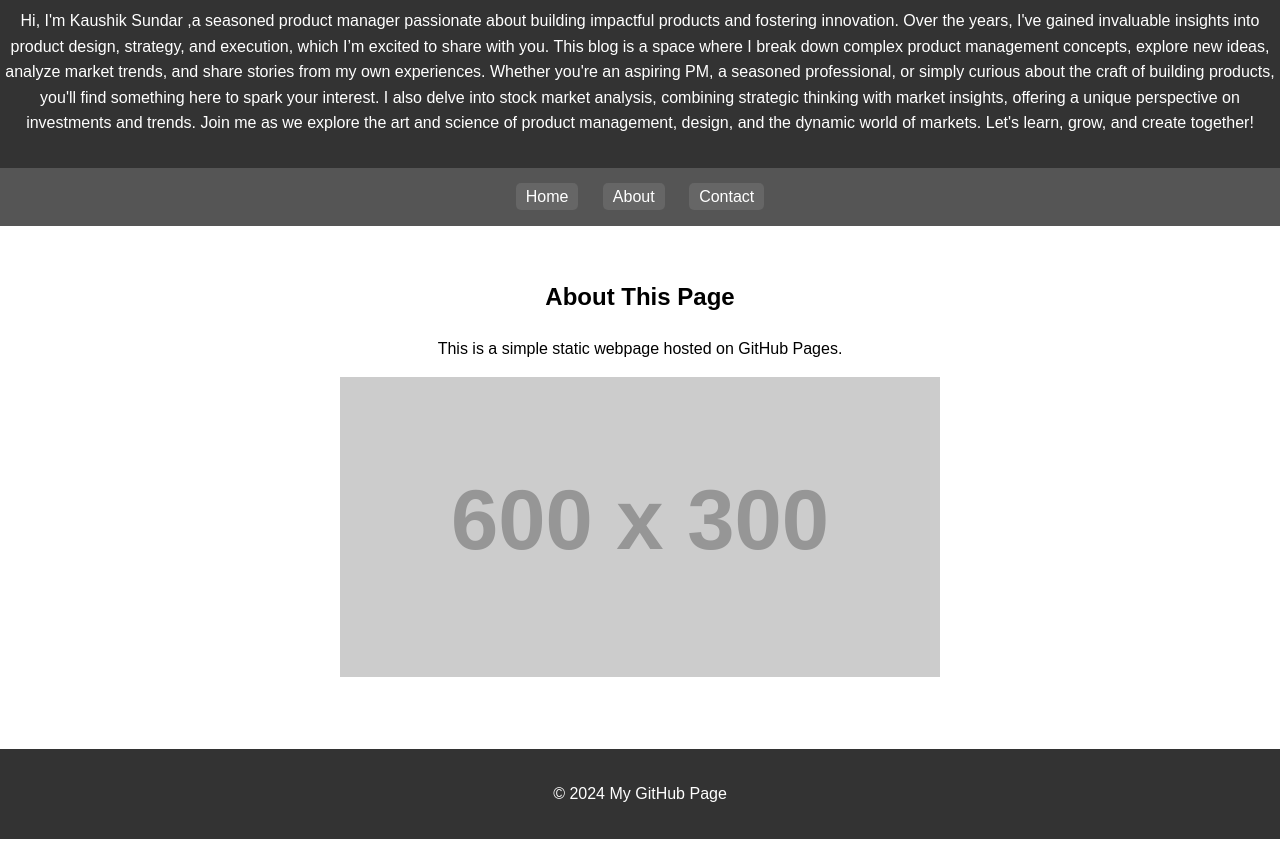
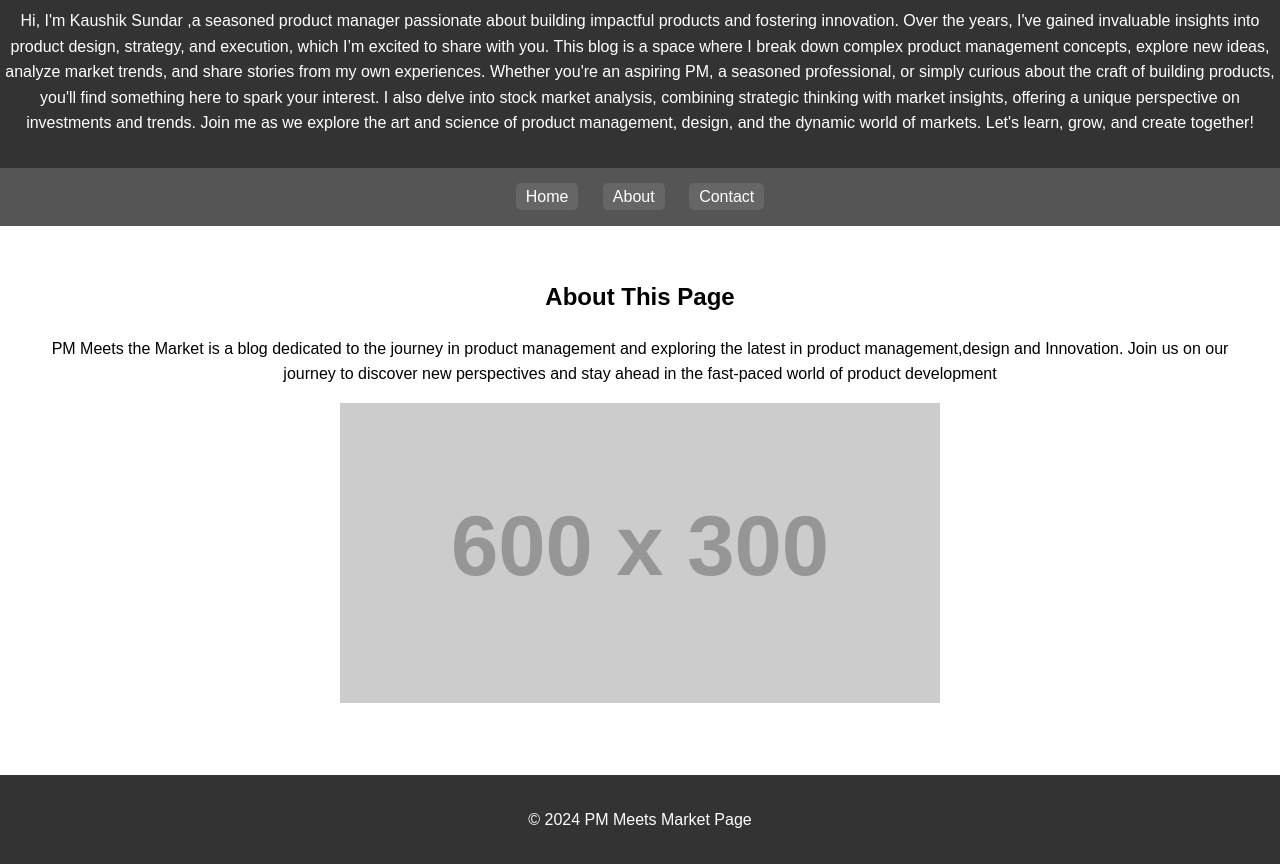
Before and after one commit to kaushiksundar-pm/kaushiksundar-pm.github.io, a plain HTML site: page index.html in a window 1280 px wide. Shown: the part 102-966 px from the top of the page. Before the commit the page ends 941 px from the top, so only its background shows below. Drawn offline with Linux system fonts and the light colour scheme; placeholder pictures from the web are drawn by us.

Commit message:
Update index.html

```diff
--- a/index.html
+++ b/index.html
@@ -67,11 +67,11 @@ Join me as we explore the art and science of product management, design, and the
 </nav>
 <main>
 <h2>About This Page</h2>
-<p>This is a simple static webpage hosted on GitHub Pages.</p>
+<p>PM Meets the Market is a blog dedicated to the journey in product management and exploring the latest in product management,design and Innovation. Join us on our journey to discover new perspectives and stay ahead in the fast-paced world of product development</p>
 <img src="https://via.placeholder.com/600x300" alt="Sample Image">
 </main>
 <footer>
-<p>&copy; 2024 My GitHub Page</p>
+<p>&copy; 2024 PM Meets Market Page</p>
 </footer>
 </body>
 </html>
```
